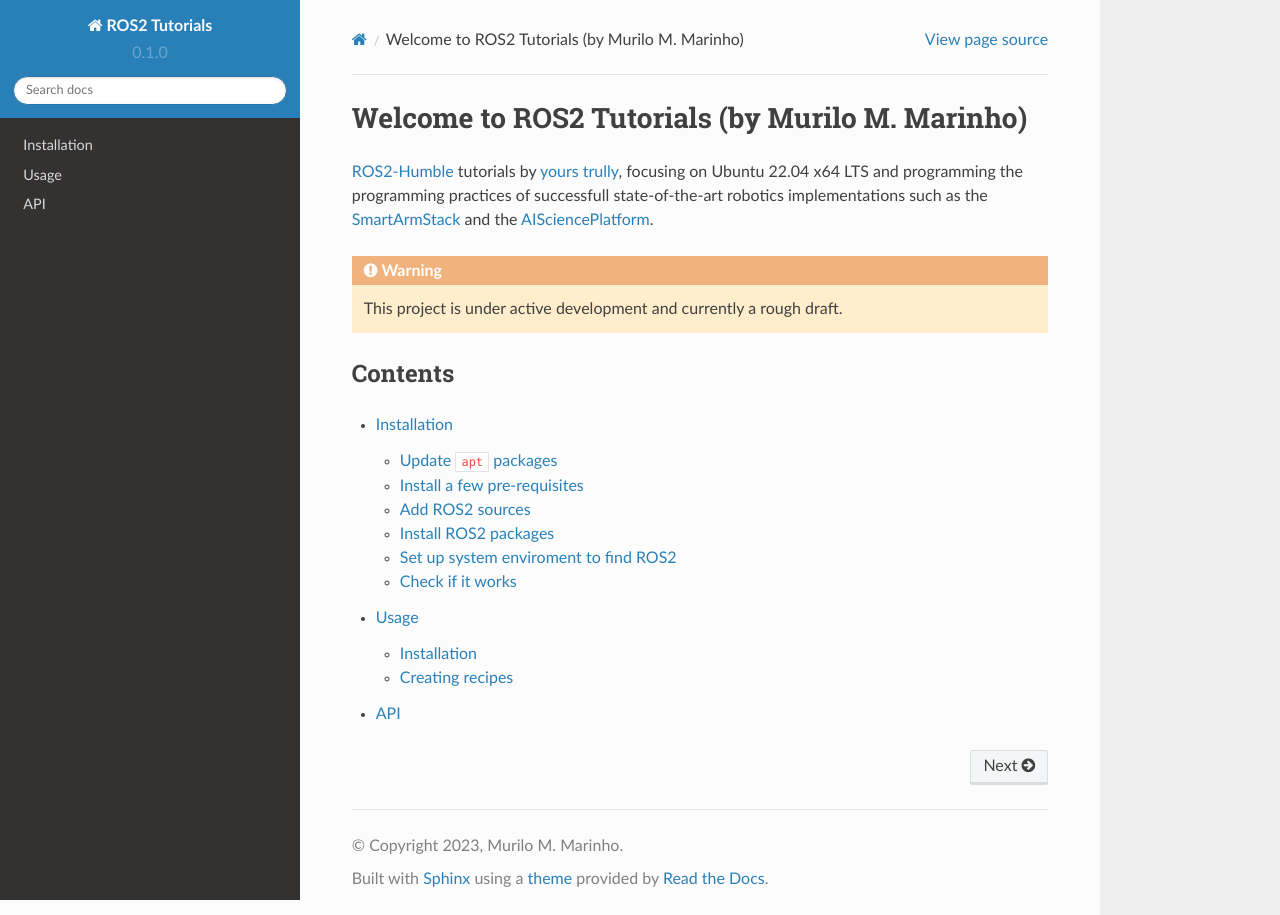
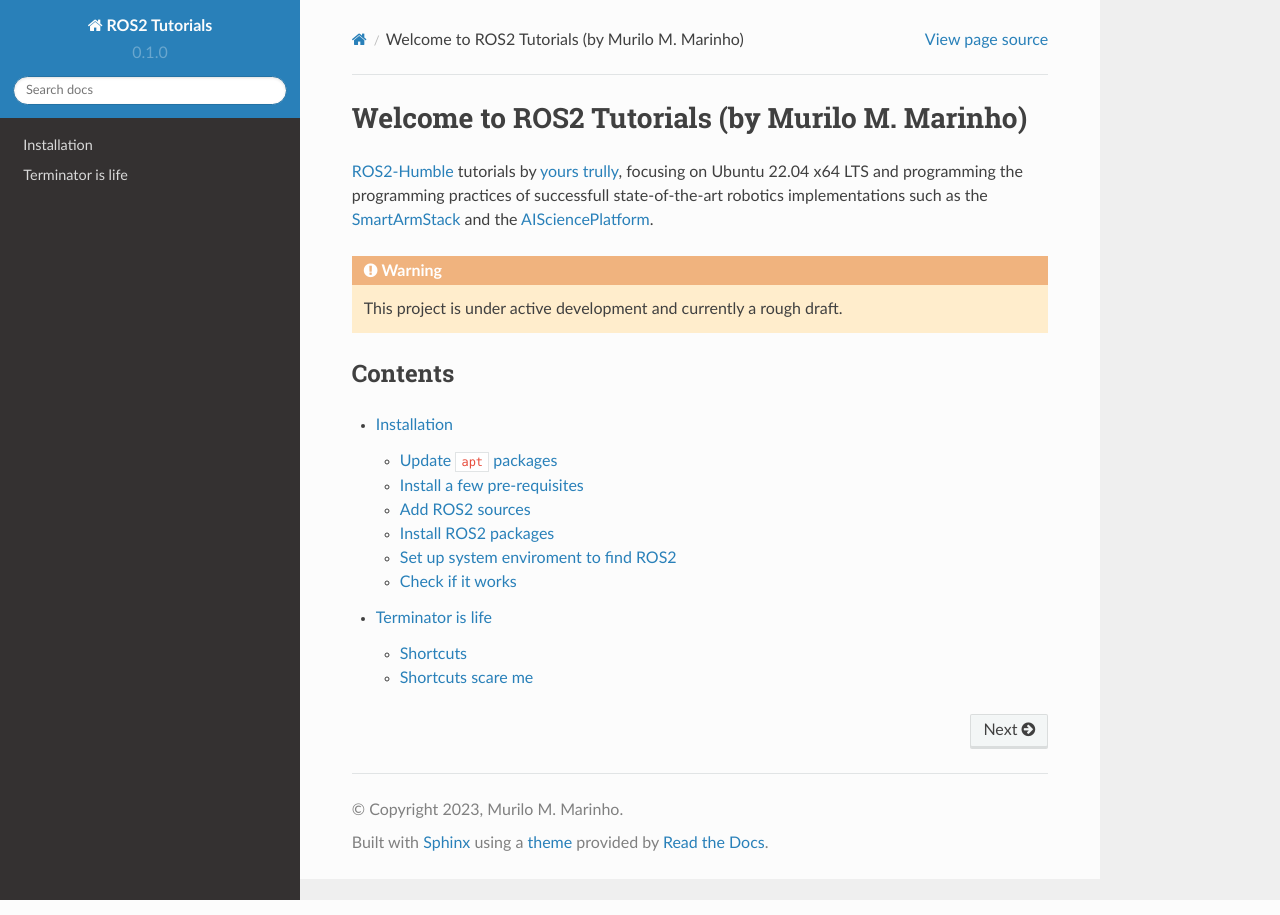
Before and after one commit to mmmarinho/ROS2_Tutorial, a Sphinx documentation site: the page built from docs/source/index.rst, in a window 1280 px wide. Built offline with Sphinx 7.4.7 and the Read the Docs theme 2.0.0, drawn with Linux system fonts in a browser that asks for light colours.

Commit message:
Update index.rst

```diff
--- a/docs/source/index.rst
+++ b/docs/source/index.rst
@@ -13,7 +13,7 @@
 .. toctree::
 
    installation
-   usage
-   api
+   terminator
+
 
 .. _ROS2-Humble: https://docs.ros.org/en/humble/
```
